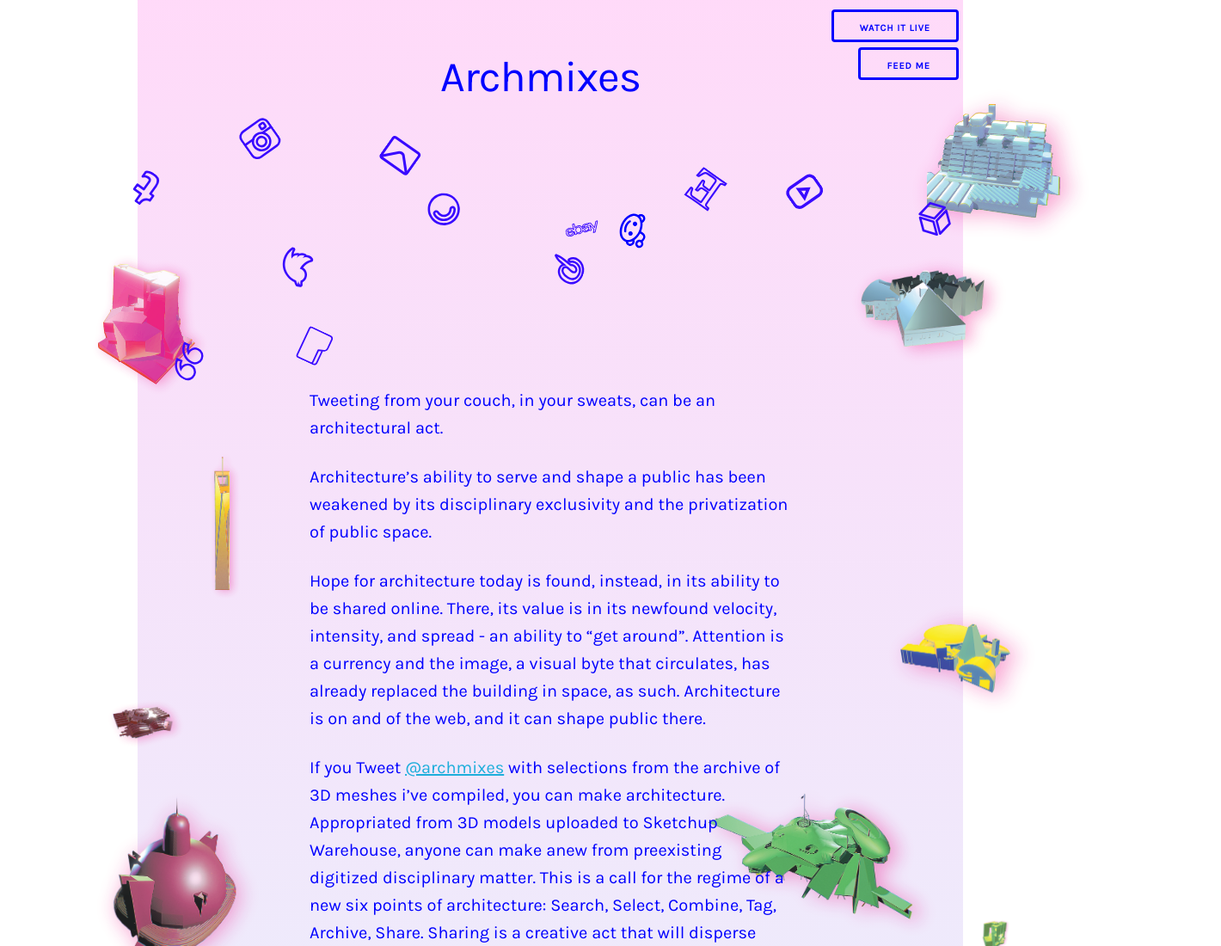
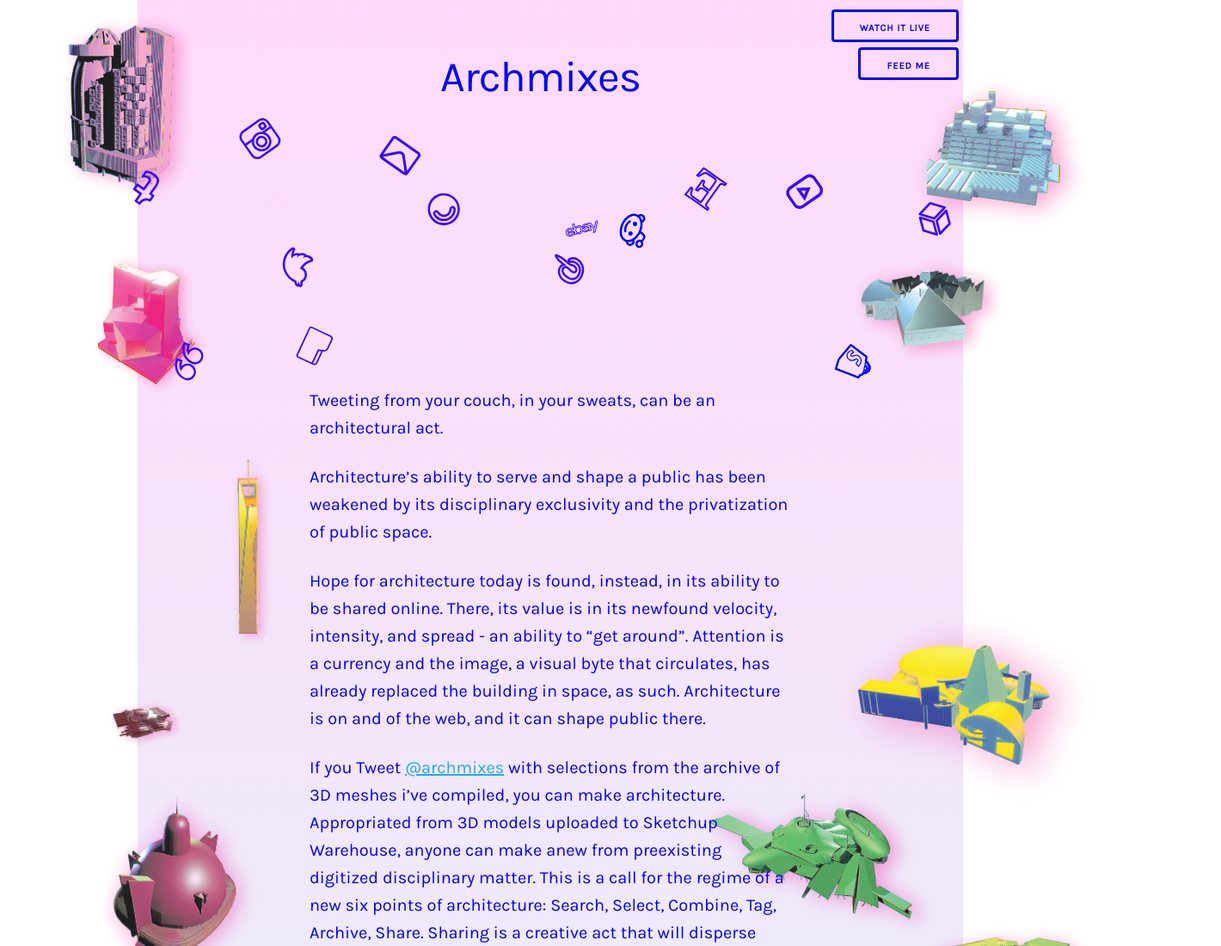
Before and after one commit to iamwfx/archmixes, a plain HTML site: page index.html in a window 1280 px wide. Shown: the top 1100 px of the page at 86% size, 1420 px wide, since content can reach past the window. Drawn offline with nearby package versions, Linux system fonts and the light colour scheme.

Commit message:
Update Shopify link

```diff
--- a/index.html
+++ b/index.html
@@ -159,11 +159,6 @@
       <!--  <h6> tab-pile </h6> -->
       </div>
 
-<!--       <div class="one column rotate1"  style="padding-left:6em;">
-        <a href="https://www.reddit.com/user/archmixes/" target="_blank">
-          <img src="images/reddit.svg" width="40" height="40" style="padding-left:1.2em">
-        </a>
-      </div> -->
 
       <div class="one-half column rotate2"  style="padding-left:6em;">
         <a href="https://www.reddit.com/user/archmixes/" target="_blank">
@@ -173,22 +168,28 @@
       </div>
 
 
+      <div class="one column rotate2"  style="padding-left:6em;">
+        <a href="arch-mixes.myshopify.com/collections/all" target="_blank">
+          <img src="images/shopify.svg" width="40" height="40" style="padding-left:1.2em">
+        </a>
+      </div>
+
   </div>
 <!--      BACKGROUND IMAGES       -->
   <!--    NOTE FOR SAM:  edit size and positions of the images here in the 'style' section    -->
     <div class="row">
-    <img class = "images1 disappear" src="images/bld1.png" style="top:5px;left:-5em; width:304px;height:auto;">
+    <img class = "images1 " src="images/bld1.png" style="top:5px;left:-5em; width:304px;height:auto;">
     <img class = "images1" src="images/bld2.png" style="top:10%;left:-3em; width:150px;heightauto;">
     <img class = "images1" src="images/bld3.png" style="top:10%;right:-3em; width:200px;heightauto;">
-    <img class = "images1" src="images/bld4.png" style="top:3%;right:-8em; width:230px;heightauto;">
-    <img class = "images1" src="images/bld5.png" style="top:18%;right-1.6em; width:230px;heightauto;">
-    <img class = "images1" src="images/bld6.png" style="top:24%;right:-5em; width:200px;heightauto;">
+    <img class = "images1" src="images/bld4.png" style="top:2.5%;right:-8em; width:230px;heightauto;">
+    <img class = "images1" src="images/bld5.png" style="top:18%;right-1.6em; width:300px;heightauto;">
+    <img class = "images1" src="images/bld6.png" style="top:24%;right:-9em; width:350px;heightauto;">
     <img class = "images1" src="images/bld7.png" style="top:31%;right:1em; width:300px;heightauto;">
     <img class = "images1" src="images/bld8.png" style="top:28%;left:-2em; width:100px;heightauto;">
     <img class = "images1" src="images/bld9.png" style="top:31%;left:-3em; width:340px;heightauto;">
-    <img class = "images1" src="images/bld10.png" style="top:37%;right:-4em; width:60px;heightauto;">
+    <img class = "images1" src="images/bld10.png" style="top:37%;right:-15em; width:360px;heightauto;">
     <img class = "images1" src="images/bld11.png" style="top:41%;left:-8em; width:500px;heightauto;">
-    <img class = "images1" src="images/bld12.png" style="top:41%;right:-3em; width:300px;heightauto;">
+    <img class = "images1" src="images/bld12.png" style="top:43%;right:-3em; width:300px;heightauto;">
     <img class = "images1" src="images/bld13.png" style="top:51%;right:-8em; width:450px;heightauto;">
     <img class = "images1" src="images/bld14.png" style="top:52%;left:2em; width:100px;heightauto;">
     <img class = "images1" src="images/bld15.png" style="top:58%;right:4em; width:100px;heightauto;">
```
Also changed, not shown: images/shopify.svg (added).
